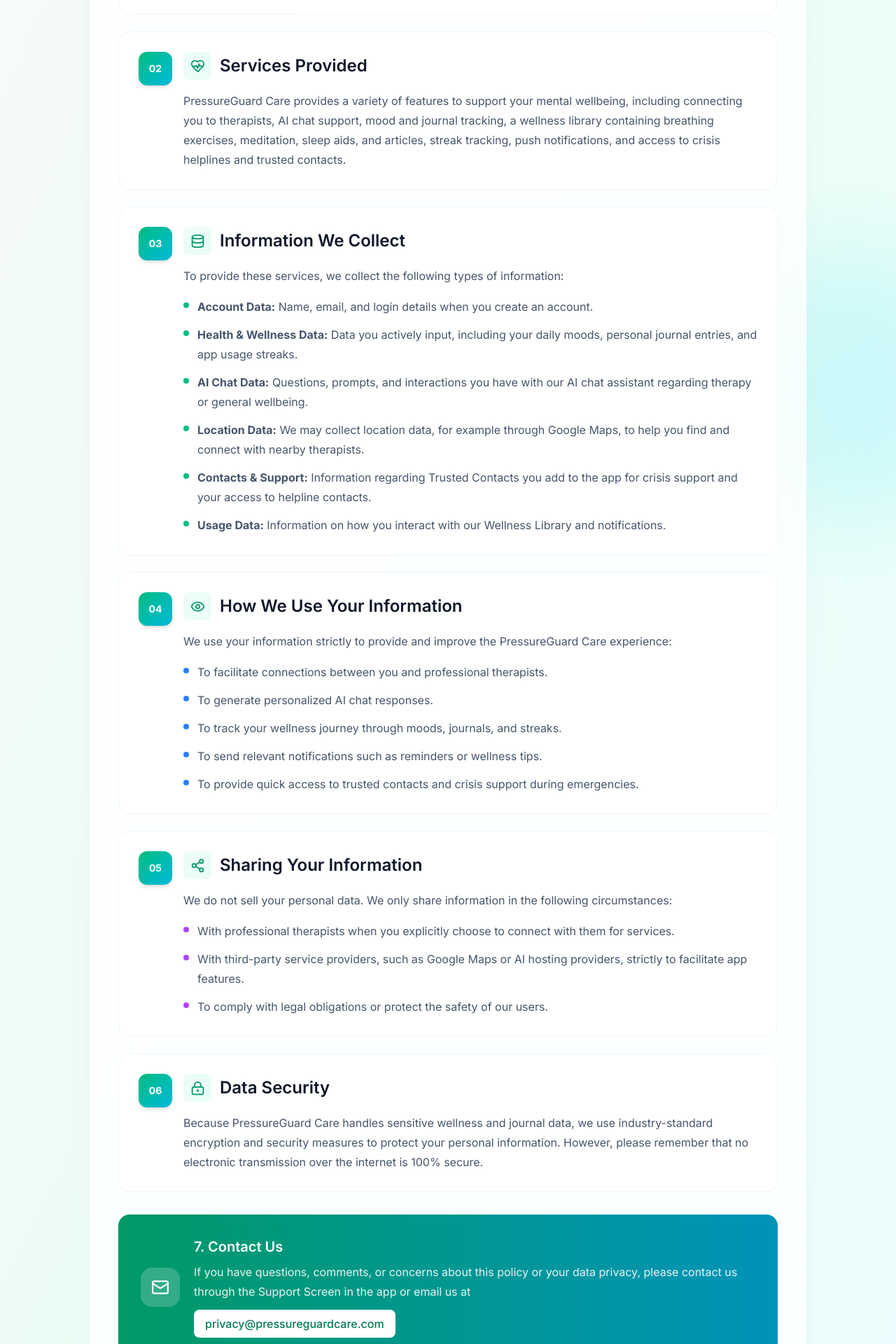
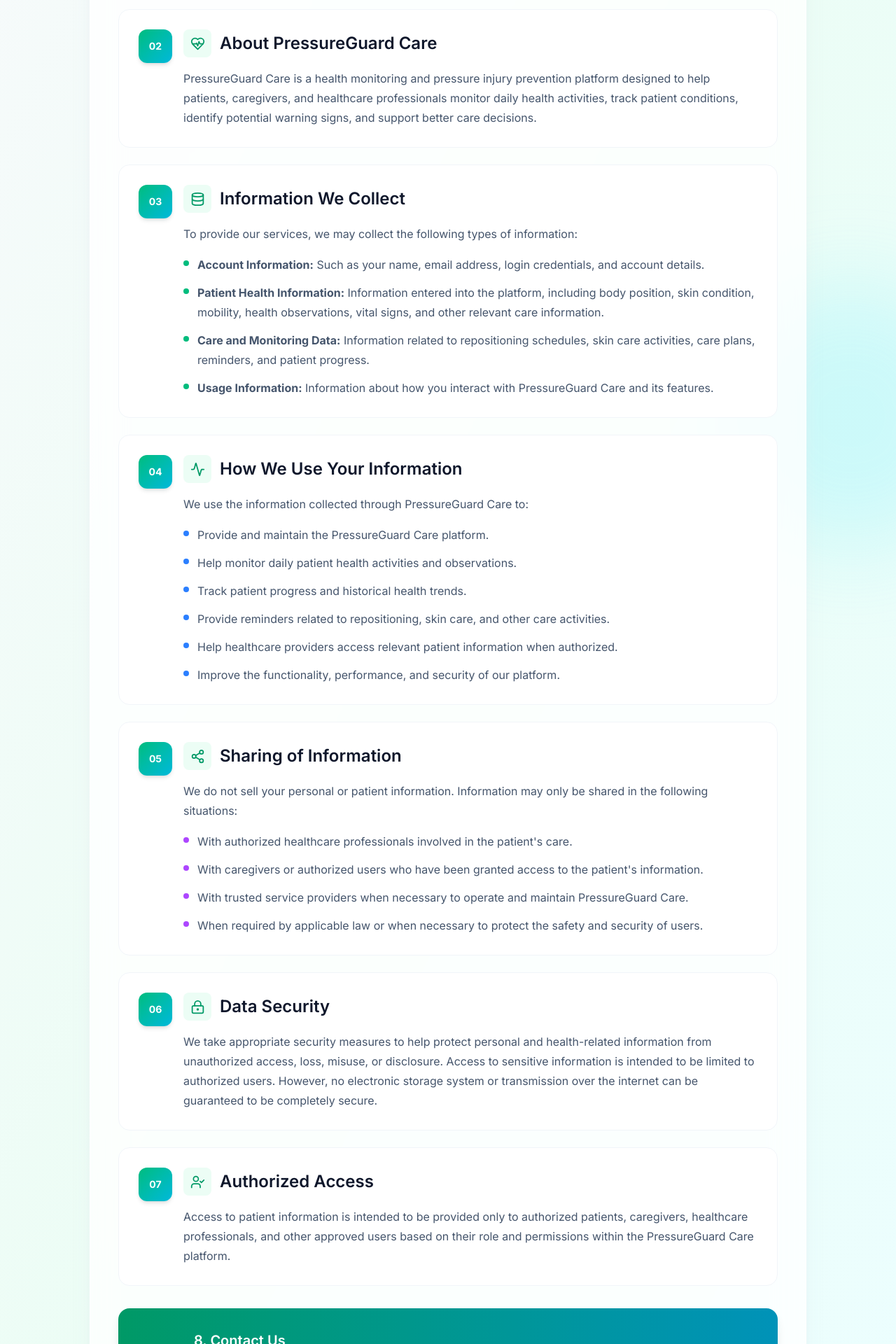
Before and after one commit to developers-gem/pressure-guard-frontend, a React (Vite) app in the folder frontend/: page /privacy-policy in a window 1280 px wide. Shown: the part 520-2440 px from the top of the page at 70% size. Built offline with nearby package versions, Linux system fonts and the light colour scheme; no server answers.

Commit message:
privacy policy updated

```diff
--- a/frontend/src/pages/PrivacyPolicy.tsx
+++ b/frontend/src/pages/PrivacyPolicy.tsx
@@ -2,9 +2,10 @@
   ShieldCheck,
   HeartPulse,
   Database,
-  Eye,
+  Activity,
   Share2,
   LockKeyhole,
+  UserCheck,
   Mail,
 } from "lucide-react";
 
@@ -17,24 +18,24 @@
       content: (
         <p>
           Welcome to <strong>PressureGuard Care</strong>. We are committed to
-          protecting your personal information and your right to privacy. This
-          Privacy Policy explains how we collect, use, and share your
-          information when you use our mental health and wellness platform.
+          protecting the privacy and security of patients, caregivers, and
+          healthcare professionals who use our platform. This Privacy Policy
+          explains how we collect, use, store, and share information when you
+          use PressureGuard Care.
         </p>
       ),
     },
     {
       number: "02",
-      title: "Services Provided",
+      title: "About PressureGuard Care",
       icon: HeartPulse,
       content: (
         <p>
-          PressureGuard Care provides a variety of features to support your
-          mental wellbeing, including connecting you to therapists, AI chat
-          support, mood and journal tracking, a wellness library containing
-          breathing exercises, meditation, sleep aids, and articles, streak
-          tracking, push notifications, and access to crisis helplines and
-          trusted contacts.
+          PressureGuard Care is a health monitoring and pressure injury
+          prevention platform designed to help patients, caregivers, and
+          healthcare professionals monitor daily health activities, track
+          patient conditions, identify potential warning signs, and support
+          better care decisions.
         </p>
       ),
     },
@@ -45,7 +46,7 @@
       content: (
         <>
           <p className="mb-4">
-            To provide these services, we collect the following types of
+            To provide our services, we may collect the following types of
             information:
           </p>
 
@@ -53,52 +54,35 @@
             <li className="flex gap-3">
               <span className="mt-2 h-2 w-2 shrink-0 rounded-full bg-emerald-500" />
               <span>
-                <strong>Account Data:</strong> Name, email, and login details
-                when you create an account.
+                <strong>Account Information:</strong> Such as your name, email
+                address, login credentials, and account details.
               </span>
             </li>
 
             <li className="flex gap-3">
               <span className="mt-2 h-2 w-2 shrink-0 rounded-full bg-emerald-500" />
               <span>
-                <strong>Health & Wellness Data:</strong> Data you actively
-                input, including your daily moods, personal journal entries,
-                and app usage streaks.
+                <strong>Patient Health Information:</strong> Information
+                entered into the platform, including body position, skin
+                condition, mobility, health observations, vital signs, and
+                other relevant care information.
               </span>
             </li>
 
             <li className="flex gap-3">
               <span className="mt-2 h-2 w-2 shrink-0 rounded-full bg-emerald-500" />
               <span>
-                <strong>AI Chat Data:</strong> Questions, prompts, and
-                interactions you have with our AI chat assistant regarding
-                therapy or general wellbeing.
+                <strong>Care and Monitoring Data:</strong> Information related
+                to repositioning schedules, skin care activities, care plans,
+                reminders, and patient progress.
               </span>
             </li>
 
             <li className="flex gap-3">
               <span className="mt-2 h-2 w-2 shrink-0 rounded-full bg-emerald-500" />
               <span>
-                <strong>Location Data:</strong> We may collect location data,
-                for example through Google Maps, to help you find and connect
-                with nearby therapists.
-              </span>
-            </li>
-
-            <li className="flex gap-3">
-              <span className="mt-2 h-2 w-2 shrink-0 rounded-full bg-emerald-500" />
-              <span>
-                <strong>Contacts & Support:</strong> Information regarding
-                Trusted Contacts you add to the app for crisis support and your
-                access to helpline contacts.
-              </span>
-            </li>
-
-            <li className="flex gap-3">
-              <span className="mt-2 h-2 w-2 shrink-0 rounded-full bg-emerald-500" />
-              <span>
-                <strong>Usage Data:</strong> Information on how you interact
-                with our Wellness Library and notifications.
+                <strong>Usage Information:</strong> Information about how you
+                interact with PressureGuard Care and its features.
               </span>
             </li>
           </ul>
@@ -108,49 +92,54 @@
     {
       number: "04",
       title: "How We Use Your Information",
-      icon: Eye,
+      icon: Activity,
       content: (
         <>
           <p className="mb-4">
-            We use your information strictly to provide and improve the
-            PressureGuard Care experience:
+            We use the information collected through PressureGuard Care to:
           </p>
 
           <ul className="space-y-3">
             <li className="flex gap-3">
               <span className="mt-2 h-2 w-2 shrink-0 rounded-full bg-blue-500" />
-              <span>
-                To facilitate connections between you and professional
-                therapists.
-              </span>
-            </li>
-
-            <li className="flex gap-3">
-              <span className="mt-2 h-2 w-2 shrink-0 rounded-full bg-blue-500" />
-              <span>To generate personalized AI chat responses.</span>
+              <span>Provide and maintain the PressureGuard Care platform.</span>
             </li>
 
             <li className="flex gap-3">
               <span className="mt-2 h-2 w-2 shrink-0 rounded-full bg-blue-500" />
               <span>
-                To track your wellness journey through moods, journals, and
-                streaks.
+                Help monitor daily patient health activities and observations.
               </span>
             </li>
 
             <li className="flex gap-3">
               <span className="mt-2 h-2 w-2 shrink-0 rounded-full bg-blue-500" />
               <span>
-                To send relevant notifications such as reminders or wellness
-                tips.
+                Track patient progress and historical health trends.
               </span>
             </li>
 
             <li className="flex gap-3">
               <span className="mt-2 h-2 w-2 shrink-0 rounded-full bg-blue-500" />
               <span>
-                To provide quick access to trusted contacts and crisis support
-                during emergencies.
+                Provide reminders related to repositioning, skin care, and
+                other care activities.
+              </span>
+            </li>
+
+            <li className="flex gap-3">
+              <span className="mt-2 h-2 w-2 shrink-0 rounded-full bg-blue-500" />
+              <span>
+                Help healthcare providers access relevant patient information
+                when authorized.
+              </span>
+            </li>
+
+            <li className="flex gap-3">
+              <span className="mt-2 h-2 w-2 shrink-0 rounded-full bg-blue-500" />
+              <span>
+                Improve the functionality, performance, and security of our
+                platform.
               </span>
             </li>
           </ul>
@@ -159,37 +148,45 @@
     },
     {
       number: "05",
-      title: "Sharing Your Information",
+      title: "Sharing of Information",
       icon: Share2,
       content: (
         <>
           <p className="mb-4">
-            We do not sell your personal data. We only share information in the
-            following circumstances:
+            We do not sell your personal or patient information. Information
+            may only be shared in the following situations:
           </p>
 
           <ul className="space-y-3">
             <li className="flex gap-3">
               <span className="mt-2 h-2 w-2 shrink-0 rounded-full bg-purple-500" />
               <span>
-                With professional therapists when you explicitly choose to
-                connect with them for services.
+                With authorized healthcare professionals involved in the
+                patient's care.
               </span>
             </li>
 
             <li className="flex gap-3">
               <span className="mt-2 h-2 w-2 shrink-0 rounded-full bg-purple-500" />
               <span>
-                With third-party service providers, such as Google Maps or AI
-                hosting providers, strictly to facilitate app features.
+                With caregivers or authorized users who have been granted
+                access to the patient's information.
               </span>
             </li>
 
             <li className="flex gap-3">
               <span className="mt-2 h-2 w-2 shrink-0 rounded-full bg-purple-500" />
               <span>
-                To comply with legal obligations or protect the safety of our
-                users.
+                With trusted service providers when necessary to operate and
+                maintain PressureGuard Care.
+              </span>
+            </li>
+
+            <li className="flex gap-3">
+              <span className="mt-2 h-2 w-2 shrink-0 rounded-full bg-purple-500" />
+              <span>
+                When required by applicable law or when necessary to protect
+                the safety and security of users.
               </span>
             </li>
           </ul>
@@ -202,10 +199,25 @@
       icon: LockKeyhole,
       content: (
         <p>
-          Because PressureGuard Care handles sensitive wellness and journal
-          data, we use industry-standard encryption and security measures to
-          protect your personal information. However, please remember that no
-          electronic transmission over the internet is 100% secure.
+          We take appropriate security measures to help protect personal and
+          health-related information from unauthorized access, loss, misuse, or
+          disclosure. Access to sensitive information is intended to be limited
+          to authorized users. However, no electronic storage system or
+          transmission over the internet can be guaranteed to be completely
+          secure.
+        </p>
+      ),
+    },
+    {
+      number: "07",
+      title: "Authorized Access",
+      icon: UserCheck,
+      content: (
+        <p>
+          Access to patient information is intended to be provided only to
+          authorized patients, caregivers, healthcare professionals, and other
+          approved users based on their role and permissions within the
+          PressureGuard Care platform.
         </p>
       ),
     },
@@ -234,13 +246,9 @@
             Learn how <strong>PressureGuard Care</strong> collects, uses, and
             protects your information.
           </p>
-
-          <p className="mt-3 text-sm text-slate-500">
-            Last updated: July 30, 2026
-          </p>
         </div>
 
-        {/* Policy Card */}
+        {/* Policy Sections */}
         <div className="rounded-3xl border border-white/60 bg-white/80 p-5 shadow-xl shadow-slate-200/50 backdrop-blur-xl md:p-10">
           <div className="space-y-6">
             {sections.map((section) => {
@@ -252,12 +260,13 @@
                   className="group rounded-2xl border border-slate-100 bg-white p-5 transition-all duration-300 hover:-translate-y-1 hover:shadow-lg md:p-7"
                 >
                   <div className="flex flex-col gap-4 sm:flex-row">
-                    {/* Number */}
+                    {/* Section Number */}
                     <div className="flex h-12 w-12 shrink-0 items-center justify-center rounded-xl bg-gradient-to-br from-emerald-500 to-cyan-500 text-sm font-bold text-white shadow-md">
                       {section.number}
                     </div>
 
                     <div className="flex-1">
+                      {/* Section Title */}
                       <div className="mb-4 flex items-center gap-3">
                         <div className="flex h-10 w-10 items-center justify-center rounded-lg bg-emerald-50 text-emerald-600">
                           <Icon size={21} />
@@ -268,6 +277,7 @@
                         </h2>
                       </div>
 
+                      {/* Section Content */}
                       <div className="leading-7 text-slate-600">
                         {section.content}
                       </div>
@@ -286,19 +296,19 @@
               </div>
 
               <div>
-                <h2 className="text-xl font-semibold">7. Contact Us</h2>
+                <h2 className="text-xl font-semibold">8. Contact Us</h2>
 
                 <p className="mt-2 leading-7 text-white/90">
                   If you have questions, comments, or concerns about this
-                  policy or your data privacy, please contact us through the
-                  Support Screen in the app or email us at
+                  Privacy Policy or how PressureGuard Care handles your
+                  information, please contact our support team.
                 </p>
 
                 <a
-                  href="mailto:privacy@pressureguardcare.com"
+                  href="mailto:support@pressureguardcare.com"
                   className="mt-3 inline-flex rounded-lg bg-white px-4 py-2 font-medium text-emerald-700 transition hover:scale-105 hover:shadow-md"
                 >
-                  privacy@pressureguardcare.com
+                  support@pressureguardcare.com
                 </a>
               </div>
             </div>
@@ -307,8 +317,8 @@
 
         {/* Footer */}
         <p className="mt-8 text-center text-sm text-slate-500">
-          © 2026 PressureGuard Care. Your privacy and wellbeing are important
-          to us.
+          © 2026 PressureGuard Care. Your privacy and health information are
+          important to us.
         </p>
       </div>
     </main>
```
